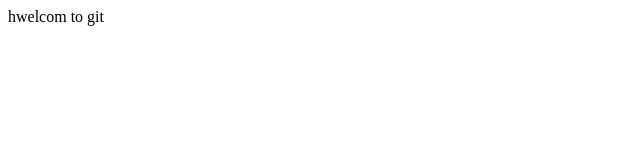
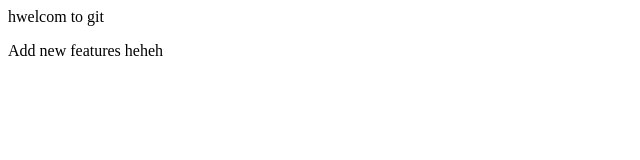
Before and after one commit to shubham-gauttam/localrepo, a plain HTML site: page index.html in a window 1280 px wide. Shown: the whole page, without its empty margins (0-640 px from the left). Drawn offline with Linux system fonts and the light colour scheme.

Commit message:
Add feature

```diff
--- a/index.html
+++ b/index.html
@@ -1 +1,2 @@
 <p>hwelcom to git</p>
+<p>Add new features heheh</p>
```
